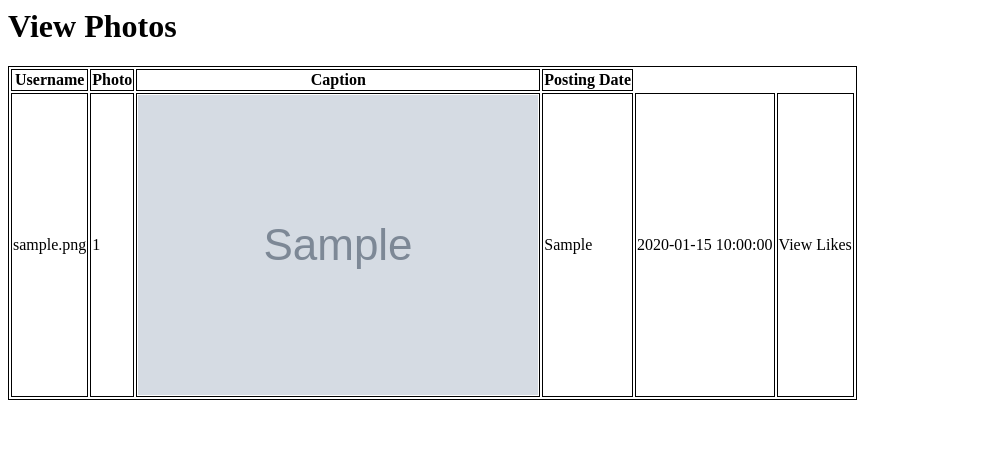
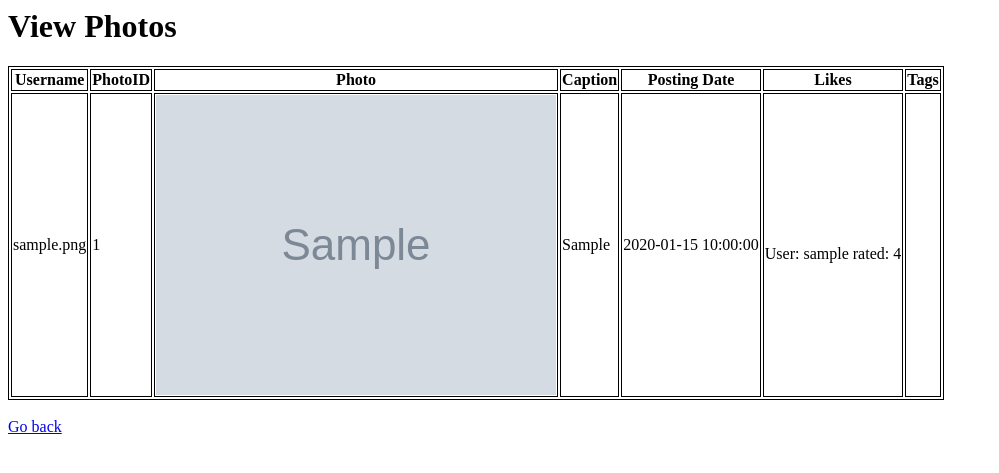
Before and after one commit to MZI207/FinstaGram, a Flask app: page /viewPhotos in a window 1280 px wide. Shown: the top 473 px of the page, without its empty margins (0-999 px from the left). Run offline with Flask 2, Linux system fonts and the light colour scheme; the visitor is signed in with stand-in values (Sample User, id 1); tables that the repository leaves empty or names only in its code hold one stand-in row (values such as "Sample post"); grey boxes marked "Sample" are stand-in pictures.

Commit message:
Added error handling and viewing photos

```diff
--- a/templates/upload.html
+++ b/templates/upload.html
@@ -6,7 +6,7 @@
         <h1>Upload an Image!</h1>
         <div>
             <form action="/uploadImage" method="post" enctype="multipart/form-data">
-                <input type="file" name="imageToUpload" accept="image/*">
+                <input type="file" name="imageToUpload" accept="image/*" required>
                 <br/>
                 <input type="text" name="caption" placeholder="Caption" required/>
                 <br/>
--- a/templates/viewPhotos.html
+++ b/templates/viewPhotos.html
@@ -14,21 +14,41 @@
 
         <table>
             <th>Username</th>
-            <th>Photo</th>
-            <th>Caption</th>
+            <th>PhotoID</th>
+            <th> Photo </th>
+            <th> Caption </th>
             <th> Posting Date</th>
+            <th> Likes </th>
+            <th> Tags </th>
         {% for line in data %}
             <tr>
                 <td>{{line.photoPoster}}</td>
                 <td>{{line.photoID}}</td>
-                <td><img src="images/{{line.filepath}}"></td>
+                <td><img src="static/{{line.filepath}}"></td>
                 <td>{{line.caption}}</td>
                 <td>{{line.postingdate}}</td>
-                <td>View Likes</td>
+                <td>
+                {% for line1 in likes %}
+                {% if line.photoID == line1.photoID %}
+                    <br>
+                    User: {{line1.username}} rated: {{line1.rating}}
+                {% endif %}
+
+                {% endfor %}
+                </td>
+                <td>
+                {% for line2 in tags %}
+                    {% if line.photoID == line2.photoID %}
+                    <br>
+                    {{line2.username}}
+                    {% endif %}
+                {% endfor %}
+                </td>
             </tr>
         {% endfor %}
         </table>
 
         <br>
+        <a href="/">Go back</a>
     </body>
 </html>
```
